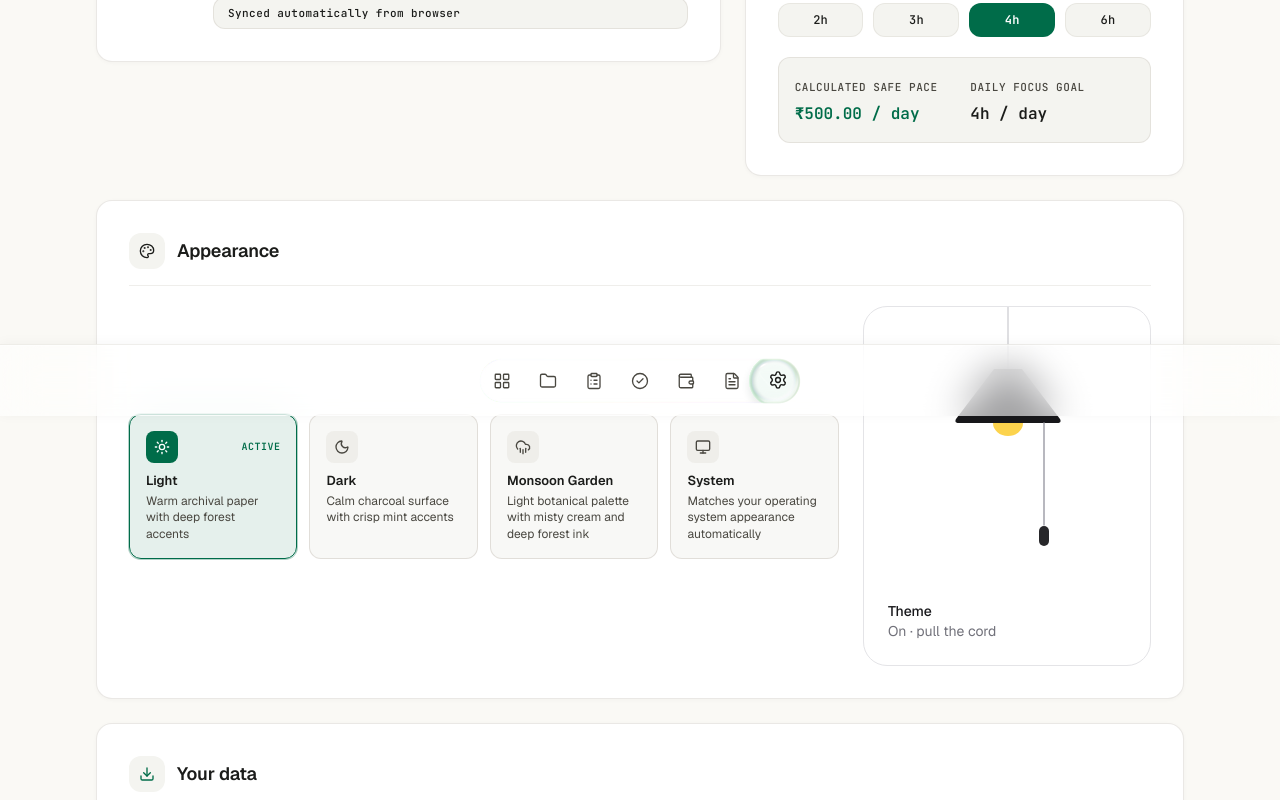
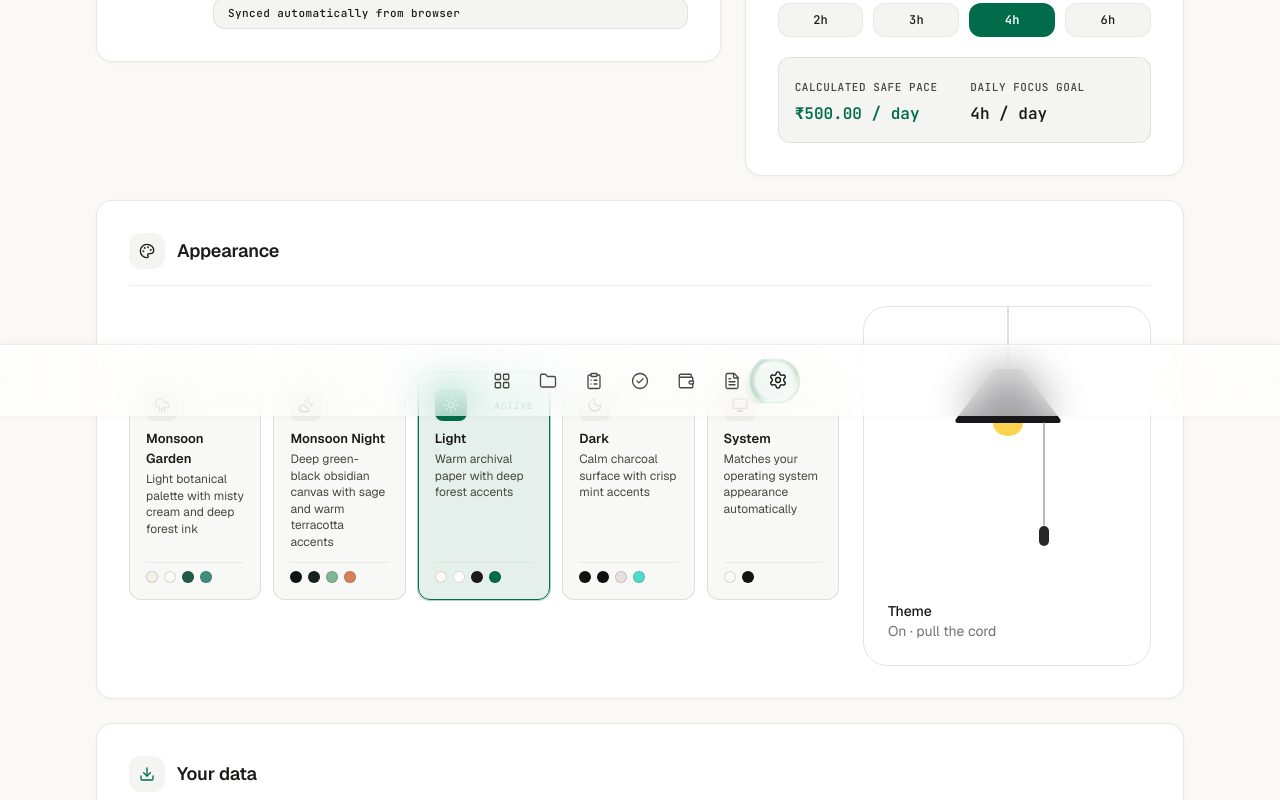
Before and after one commit to aryan-src/LifeOS, a Next.js app: page /settings in a window 1280 px wide. Shown: the part 384-1184 px from the top of the page. Built offline with nearby package versions, Linux system fonts and the light colour scheme; no server answers.

Commit message:
feat(theme): add Monsoon Night to Appearance selector with swatches, and pair toggles with Monsoon Garden

```diff
--- a/src/components/navigation/workspace-header.tsx
+++ b/src/components/navigation/workspace-header.tsx
@@ -210,7 +210,7 @@ export function WorkspaceHeader({
           <button
             type="button"
             onClick={(e) => {
-              const nextTheme = isDark ? 'light' : 'dark';
+              const nextTheme = isDark ? 'monsoon-garden' : 'monsoon-night';
               triggerThemeTransition(e, nextTheme, setTheme);
             }}
             className="relative flex h-8 w-8 shrink-0 items-center justify-center overflow-hidden rounded-lg border border-outline-variant/40 text-on-surface-variant transition-colors hover:bg-surface-container hover:text-on-surface cursor-pointer focus-visible:outline-none focus-visible:ring-2 focus-visible:ring-secondary/50"
--- a/src/components/settings/bento-settings.tsx
+++ b/src/components/settings/bento-settings.tsx
@@ -184,6 +184,8 @@ export function BentoSettings({ initialProfile, userEmail }: BentoSettingsProps)
     const dbThemePreference =
       themeMode === 'monsoon-garden' || (themeMode as string) === 'monsoon'
         ? 'light'
+        : themeMode === 'monsoon-night'
+        ? 'dark'
         : themeMode;
     formData.set('displayName', trimmedName);
     formData.set('currencySymbol', currencySymbol);
--- a/src/components/settings/theme-mode-selector.tsx
+++ b/src/components/settings/theme-mode-selector.tsx
@@ -1,7 +1,7 @@
 'use client';
 
 import React from 'react';
-import { CloudRain, Monitor, Moon, Sun } from 'lucide-react';
+import { CloudMoon, CloudRain, Monitor, Moon, Sun } from 'lucide-react';
 import { normalizeThemeMode, type ThemeMode } from '@/lib/theme/use-theme';
 
 export interface ThemeModeSelectorProps {
@@ -14,30 +14,42 @@ const THEME_OPTIONS: Array<{
   label: string;
   description: string;
   icon: React.ReactNode;
+  swatches: string[];
 }> = [
+  {
+    id: 'monsoon-garden',
+    label: 'Monsoon Garden',
+    description: 'Light botanical palette with misty cream and deep forest ink',
+    icon: <CloudRain className="h-4 w-4" aria-hidden="true" />,
+    swatches: ['#F3F1E8', '#FBFAF4', '#1F5D4A', '#3E8E7E'],
+  },
+  {
+    id: 'monsoon-night',
+    label: 'Monsoon Night',
+    description: 'Deep green-black obsidian canvas with sage and warm terracotta accents',
+    icon: <CloudMoon className="h-4 w-4" aria-hidden="true" />,
+    swatches: ['#0E1511', '#16211B', '#7FB896', '#D9805A'],
+  },
   {
     id: 'light',
     label: 'Light',
     description: 'Warm archival paper with deep forest accents',
     icon: <Sun className="h-4 w-4" aria-hidden="true" />,
+    swatches: ['#FAF9F5', '#FFFFFF', '#1B1C1A', '#006C49'],
   },
   {
     id: 'dark',
     label: 'Dark',
     description: 'Calm charcoal surface with crisp mint accents',
     icon: <Moon className="h-4 w-4" aria-hidden="true" />,
-  },
-  {
-    id: 'monsoon-garden',
-    label: 'Monsoon Garden',
-    description: 'Light botanical palette with misty cream and deep forest ink',
-    icon: <CloudRain className="h-4 w-4" aria-hidden="true" />,
+    swatches: ['#141312', '#0F0E0D', '#E6E1DF', '#4FDBC8'],
   },
   {
     id: 'system',
     label: 'System',
     description: 'Matches your operating system appearance automatically',
     icon: <Monitor className="h-4 w-4" aria-hidden="true" />,
+    swatches: ['#FAF9F5', '#141312'],
   },
 ];
 
@@ -48,7 +60,7 @@ export function ThemeModeSelector({ value, onChange }: ThemeModeSelectorProps) {
     <div
       role="radiogroup"
       aria-label="Theme appearance"
-      className="grid grid-cols-1 sm:grid-cols-2 lg:grid-cols-4 gap-3"
+      className="grid grid-cols-1 sm:grid-cols-2 lg:grid-cols-3 xl:grid-cols-5 gap-3"
       data-purpose="theme-mode-selector"
     >
       {THEME_OPTIONS.map((option) => {
@@ -60,12 +72,13 @@ export function ThemeModeSelector({ value, onChange }: ThemeModeSelectorProps) {
             role="radio"
             aria-checked={isSelected}
             onClick={(e) => onChange(option.id, e)}
-            className={`flex flex-col items-start gap-2 rounded-xl border p-4 text-left transition-all cursor-pointer focus-visible:outline-none focus-visible:ring-2 focus-visible:ring-secondary/50 ${
+            className={`flex flex-col items-start justify-between gap-3 rounded-xl border p-4 text-left transition-all cursor-pointer focus-visible:outline-none focus-visible:ring-2 focus-visible:ring-secondary/50 ${
               isSelected
                 ? 'border-secondary bg-secondary/10 ring-1 ring-secondary/30'
                 : 'border-outline-variant/50 bg-surface-container-low/60 hover:bg-surface-container'
             }`}
           >
+            <div className="w-full space-y-2">
               <div className="flex w-full items-center justify-between">
                 <span
                   className={`flex h-8 w-8 items-center justify-center rounded-lg ${
@@ -90,6 +103,17 @@ export function ThemeModeSelector({ value, onChange }: ThemeModeSelectorProps) {
                   {option.description}
                 </p>
               </div>
+            </div>
+
+            <div className="flex items-center gap-1.5 pt-2 border-t border-outline-variant/30 w-full" aria-hidden="true">
+              {option.swatches.map((color, idx) => (
+                <span
+                  key={idx}
+                  className="inline-block h-3 w-3 rounded-full border border-black/15 dark:border-white/15 shrink-0"
+                  style={{ backgroundColor: color }}
+                />
+              ))}
+            </div>
           </button>
         );
       })}
--- a/src/components/settings/theme-pull-cord.tsx
+++ b/src/components/settings/theme-pull-cord.tsx
@@ -32,7 +32,7 @@ export function ThemePullCord({ className, onThemeChange }: ThemePullCordProps)
   }
 
   const handleCheckedChange = (checked: boolean) => {
-    const nextTheme: ThemeMode = checked ? 'light' : 'dark';
+    const nextTheme: ThemeMode = checked ? 'monsoon-garden' : 'monsoon-night';
     setTheme(nextTheme);
     onThemeChange?.(nextTheme);
   };
--- a/src/hooks/use-radial-theme-transition.ts
+++ b/src/hooks/use-radial-theme-transition.ts
@@ -62,6 +62,7 @@ export function useRadialThemeTransition() {
         nextTheme === "dark" ||
         nextTheme === "crimson-dark" ||
         nextTheme === "tui" ||
+        nextTheme === "monsoon-night" ||
         (nextTheme === "system" && systemPrefersDark);
 
       const syncDomAttributes = () => {
```
Lines whose indentation alone changed are shown as unchanged.
